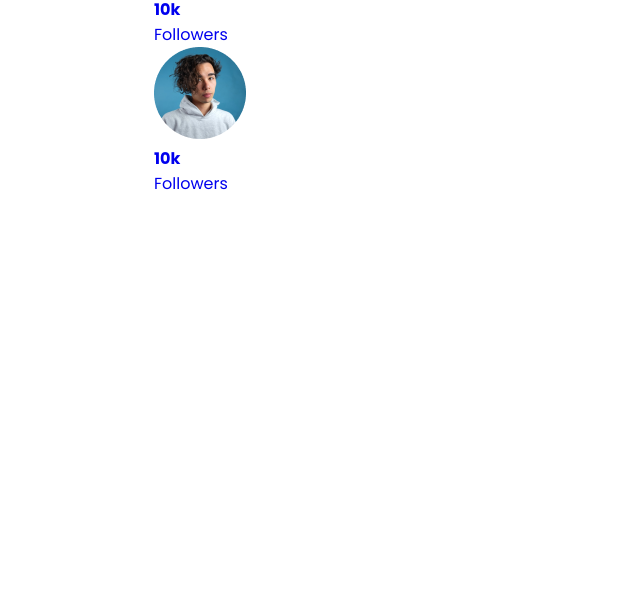
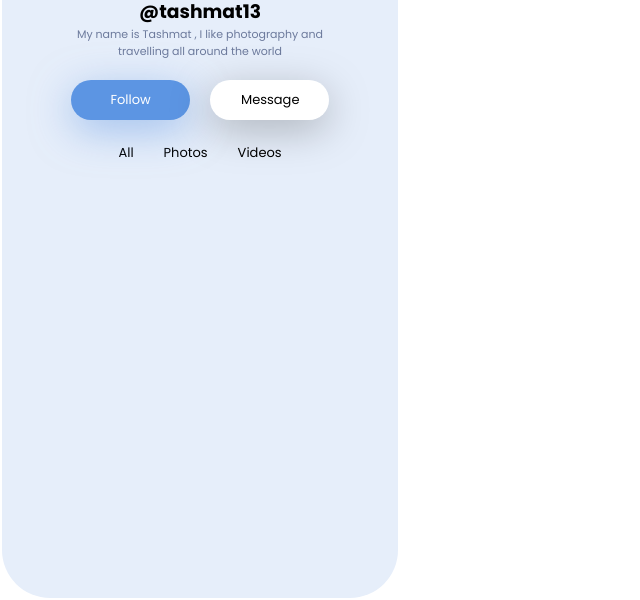
Before and after one commit to phoenixfan86/SosialOne, a plain HTML site: page index.html in a window 1280 px wide. Shown: the part 245-845 px from the top of the page, without its empty margins (0-640 px from the left). Drawn offline with Linux system fonts and the light colour scheme.

Commit message:
add main section and style

```diff
--- a/css/style.css
+++ b/css/style.css
@@ -9,7 +9,7 @@
 	font-family: 'poppins';
 }
 
-.black {
+a {
 	color: #000;
 }
 
@@ -34,11 +34,133 @@ header {
 	background-position: center;
 	clip-path: inset(0);
 	padding: 25px 31px;
+	z-index: 1;
 }
 
-.btn {
+.icon-btn {
 	display: flex;
 	align-items: start;
 	justify-content: center;
 	gap: 260px;
 }
+
+main {
+	width: 100%;
+	height: 100%;
+	display: flex;
+	flex-direction: column;
+	background-color: #e6eefa;
+	border-radius: 50px;
+	margin: -45px;
+	z-index: 2;
+}
+
+.main-header {
+	position: relative;
+	width: 100%;
+	height: 53px;
+	display: flex;
+	align-items: center;
+	justify-content: space-around;
+	gap: 25px;
+	padding: 20px 20px 0 20px;
+}
+
+.count {
+	width: 80px;
+	display: flex;
+	align-items: center;
+	justify-content: center;
+}
+
+.count a {
+	color: #000;
+	text-align: center;
+}
+
+.count h4 {
+	font-size: 15px;
+	font-weight: bold;
+}
+
+.count p {
+	font-size: 13px;
+}
+
+.profile-avatar {
+	position: relative;
+	top: -30px;
+	width: 100px;
+	height: 100px;
+	border: 5px solid #fff;
+	border-radius: 50%;
+}
+
+.profile-avatar img {
+	width: 100%;
+}
+
+.user-description {
+	width: 100%;
+	display: flex;
+	flex-direction: column;
+	align-items: center;
+	justify-content: center;
+	padding: 20px 33px;
+}
+
+.about-me {
+	text-align: center;
+	color: #6c7a9c;
+	font-size: 11px;
+	margin: 0 39px;
+}
+
+.l-btn {
+	width: 100%;
+	display: flex;
+	align-items: center;
+	justify-content: center;
+	gap: 20px;
+	margin-bottom: 20px;
+}
+
+.btn {
+	width: 119px;
+	height: 40px;
+	padding: 10px 31px;
+	text-align: center;
+	border-radius: 50px;
+}
+
+.follow-l-btm {
+	color: #fff;
+	font-size: 13px;
+	background-color: #5c95e3;
+	filter: drop-shadow(0 10px 20px rgba(87, 144, 223, 0.5));
+}
+
+.message-l-btn {
+	font-size: 13px;
+	background-color: #fff;
+	filter: drop-shadow(0 10px 20px rgba(0, 0, 0, 0.25));
+}
+.links {
+	width: 100%;
+	height: 26px;
+	display: flex;
+	align-items: center;
+	justify-content: center;
+	gap: 30px;
+}
+
+.link-item {
+	font-size: 13px;
+	color: #000;
+}
+
+.link-item:hover {
+	border-bottom: 3px solid #6c7a9c;
+	border-radius: 2px;
+	transition: all 0.2s ease-in;
+}
--- a/index.html
+++ b/index.html
@@ -9,7 +9,7 @@
 	<body>
 		<div class="wrapper">
 			<header>
-				<div class="btn">
+				<div class="icon-btn">
 					<div class="back-btn">
 						<a href=""><img src="img/icon/back-btn.png" alt="" /></a>
 					</div>
@@ -20,7 +20,7 @@
 			</header>
 			<main>
 				<div class="main-header">
-					<div class="count black">
+					<div class="count">
 						<a href="#">
 							<h4>10k</h4>
 							<p>Followers</p>
@@ -29,12 +29,34 @@
 					<div class="profile-avatar">
 						<img src="img/User/user2.png" alt="" />
 					</div>
-					<div class="count black">
+					<div class="count">
 						<a href="#">
-							<h4>10k</h4>
-							<p>Followers</p>
+							<h4>135</h4>
+							<p>Following</p>
 						</a>
 					</div>
+				</div>
+				<div class="user-description">
+					<h3 class="username">@tashmat13</h3>
+					<p class="about-me">
+						My name is Tashmat , I like photography and travelling all around
+						the world
+					</p>
+				</div>
+				<div class="l-btn">
+					<a href="#">
+						<div class="follow-l-btm btn">Follow</div>
+					</a>
+					<a href="#">
+						<div class="message-l-btn btn">Message</div>
+					</a>
+				</div>
+				<div class="gallery-link">
+					<ul class="links">
+						<li class="link-item"><a href="#">All</a></li>
+						<li class="link-item"><a href="#">Photos</a></li>
+						<li class="link-item"><a href="#">Videos</a></li>
+					</ul>
 				</div>
 				<div class="gallery"></div>
 			</main>
```
